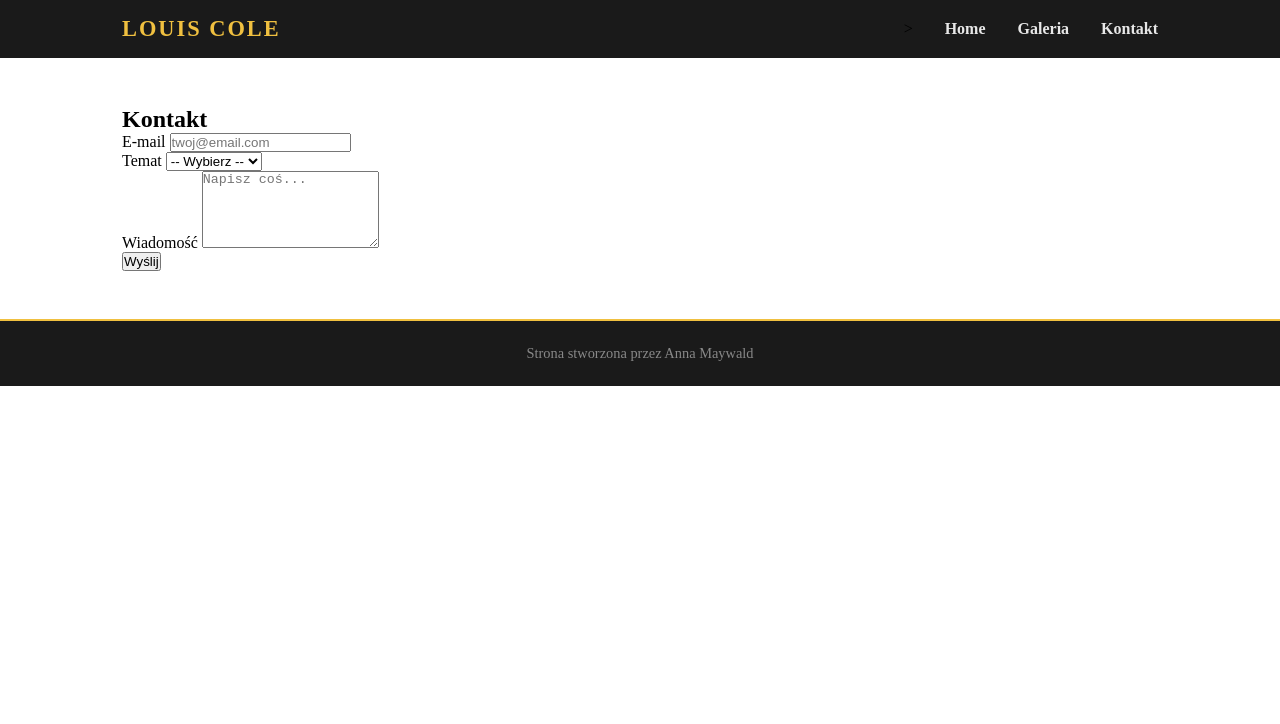
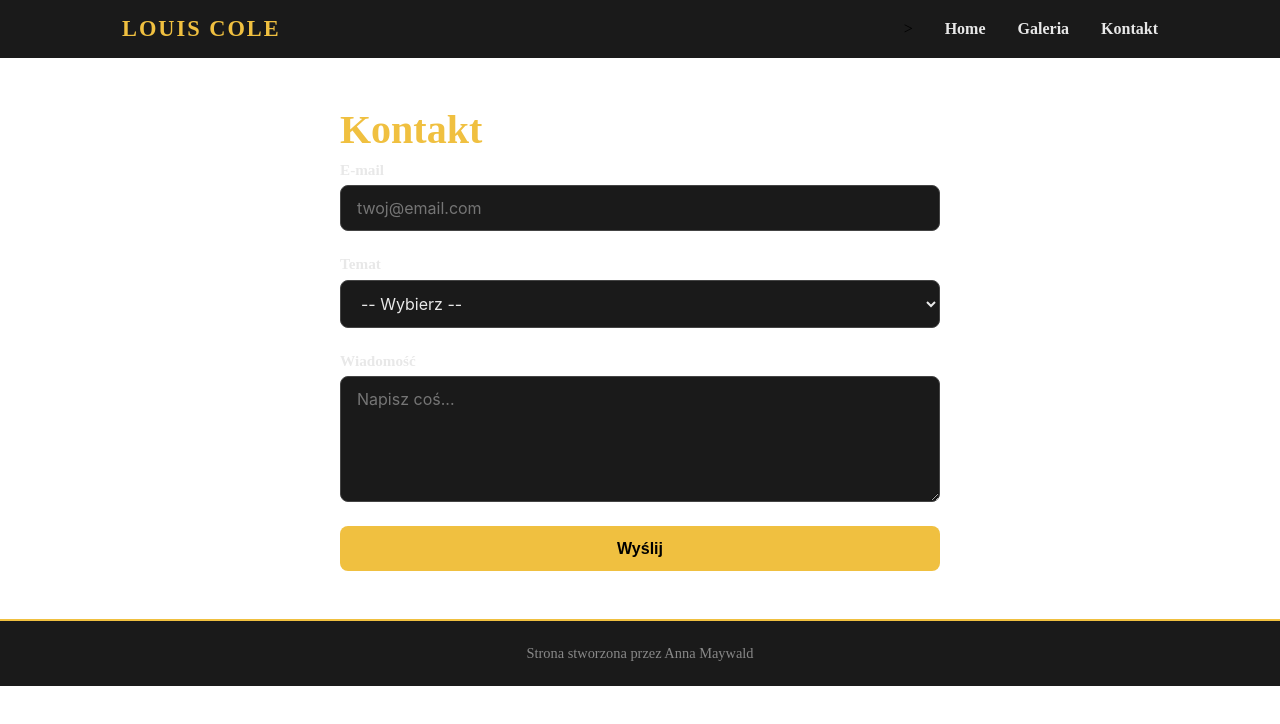
Before and after one commit to MajowyLas/louis-cole-project, a plain HTML site: page Kontakt.html in a window 1280 px wide. Drawn offline with Linux system fonts and the light colour scheme.

Commit message:
Ostylowanie strony index.html

```diff
--- a/style.css
+++ b/style.css
@@ -92,3 +92,98 @@ footer {
     color: var(--text-muted);
     font-size: 0.9rem;
 }
+
+.kontakt-section {
+    max-width: 600px;
+    margin: 0 auto;
+}
+
+.kontakt-section h2 {
+    font-size: 2.5rem;
+    color: var(--accent);
+    margin-bottom: 0.5rem;
+}
+
+.subtitle {
+    color: var(--text-muted);
+    margin-bottom: 2rem;
+}
+
+.form-group {
+    display: flex;
+    flex-direction: column;  /* label nad polem, nie obok */
+    gap: 0.4rem;
+    margin-bottom: 1.5rem;
+}
+
+label {
+    font-weight: 600;
+    font-size: 0.95rem;
+    color: var(--text);
+}
+
+input[type="text"],
+select,
+textarea {
+    background-color: var(--bg-card);
+    color: var(--text);
+    border: 1px solid #444;
+    border-radius: 8px;
+    padding: 0.75rem 1rem;
+    font-size: 1rem;
+    font-family: var(--font);
+    outline: none;
+    transition: border-color 0.2s;
+}
+
+input[type="text"]:focus,
+select:focus,
+textarea:focus {
+    border-color: var(--accent);  /* złota ramka przy focusie */
+}
+
+textarea {
+    resize: vertical;  /* użytkownik może rozciągać tylko pionowo */
+}
+
+input[type="submit"] {
+    background-color: var(--accent);
+    color: #000;
+    border: none;
+    border-radius: 8px;
+    padding: 0.85rem 2rem;
+    font-size: 1rem;
+    font-weight: 700;
+    cursor: pointer;
+    transition: opacity 0.2s;
+    width: 100%;
+}
+
+input[type="submit"]:hover {
+    opacity: 0.85;
+}
+
+/* błędy walidacji — na razie niewidoczne */
+.error {
+    color: #ff6b6b;
+    font-size: 0.85rem;
+    min-height: 1rem;  /* rezerwuje miejsce żeby layout nie skakał */
+}
+
+/* komunikat sukcesu */
+.sukces-msg {
+    background-color: #1a3a1a;
+    color: #6fcf6f;
+    border: 1px solid #6fcf6f;
+    border-radius: 8px;
+    padding: 1rem 1.5rem;
+    margin-top: 1rem;
+    text-align: center;
+}
+
+/* aktywny link w navbarze */
+nav a.active {
+    color: var(--accent);
+    border-bottom: 2px solid var(--accent);
+    padding-bottom: 2px;
+}
```
Also changed, not shown: Kontakt.html (+1 -0 lines).
